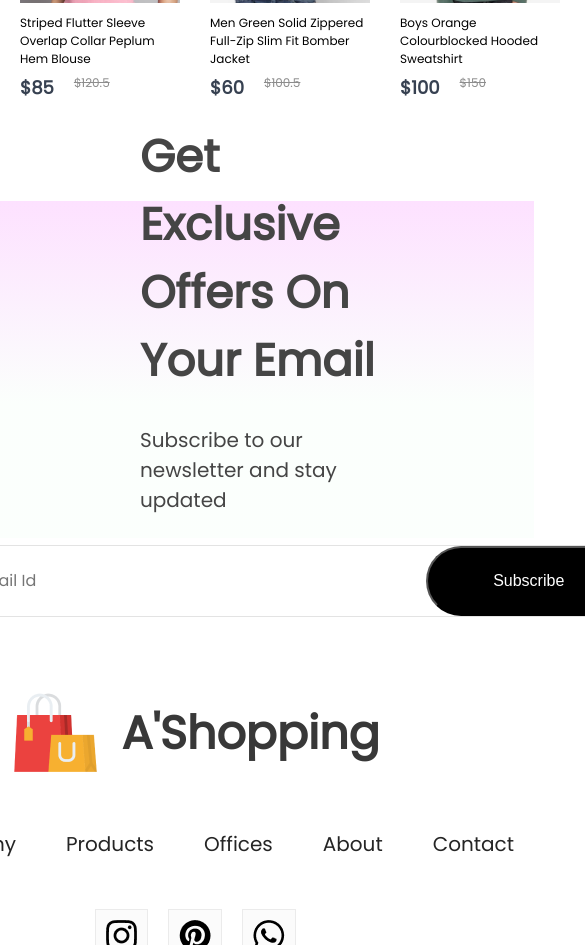
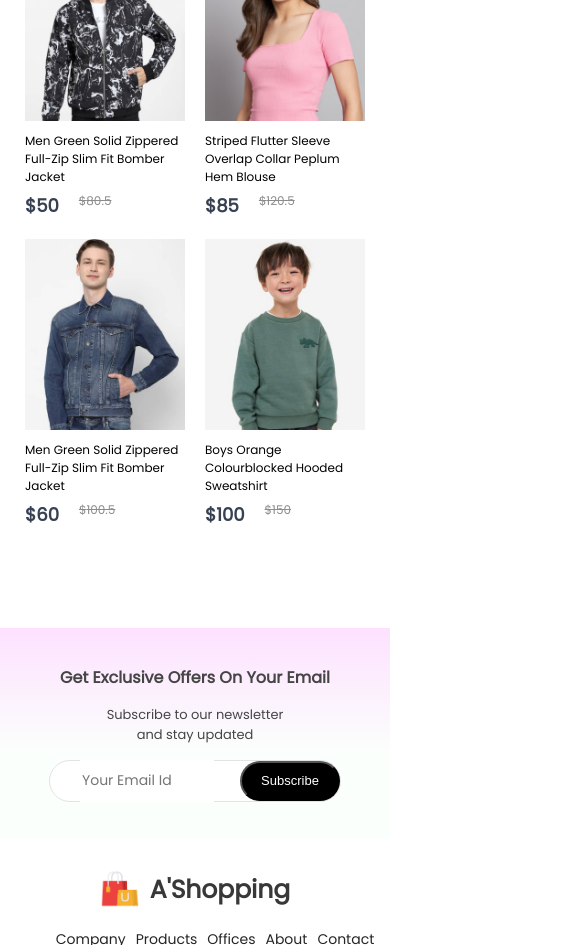
Before and after one commit to Albion007/A-Shopping-E-commerce, a React (Create React App) app: page / in a window 390 px wide. Shown: the part 2800-3745 px from the top of the page, 585 px wide, since content can reach past the window. Built offline with nearby package versions, Linux system fonts and the light colour scheme.

Commit message:
responsive offers updated

```diff
--- a/src/Components/Footer/Footer.css
+++ b/src/Components/Footer/Footer.css
@@ -52,3 +52,28 @@
     height: 3px;
     background: #c7c7c7;
 }
+@media(max-width:800px){
+    .footer{
+        gap: 20px;
+    }
+    .footer-logo{
+        gap: 10px;
+        align-items: end;
+    }
+    .footer-logo img{
+        width: 40px;
+    }
+    .footer-logo p{
+        font-size: 25px;
+    }
+    .footer-links{
+        font-size: 14px;
+        gap: 10px;
+    }
+    .footer-social-icon img{
+        width: 22px;
+    }
+    .footer-copyright{
+        font-size: 13px;
+    }
+}
--- a/src/Components/NewCollections/NewCollections.css
+++ b/src/Components/NewCollections/NewCollections.css
@@ -22,3 +22,50 @@
     margin-top: 50px;
     gap: 30px;
 }
+@media(max-width:1280px) {
+    .new-collections h1 {
+        font-size: 40px;
+    }
+    .new-collections hr {
+        width: 160px;
+        height: 4px;
+    }
+    .collections {
+        gap: 20px;
+        margin-top: 30px;
+    }
+}
+@media(max-width:1024px) {
+    .new-collections h1 {
+        font-size: 30px;
+    }
+    .new-collections hr {
+        width: 120px;
+        height: 3px;
+    }
+    .collections {
+        gap: 15px;
+        margin-top: 20px;
+    }
+}
+@media(max-width:800px) {
+    .new-collections {
+        gap: 6px;
+    }
+    .new-collections h1 {
+        font-size: 20px;
+    }
+    .new-collections hr {
+        width: 100px;
+    }
+    .collections {
+        gap: 5px;
+    }
+}
+@media(max-width:500px) {
+    .collections {
+        display: grid;
+        grid-template-columns: 1fr 1fr;
+        gap: 20px;
+    }
+}
--- a/src/Components/NewsLetter/NewsLetter.css
+++ b/src/Components/NewsLetter/NewsLetter.css
@@ -53,3 +53,98 @@
     font-size: 16px;
     cursor: pointer;
 }
+@media(max-width:1280px){
+    .newsletter{
+        padding: 0px 80px;
+        margin-bottom: 120px;
+        gap: 20px;
+    }
+    .newsletter h1{
+        font-size: 36px;
+    }
+    .newsletter p{
+        font-size: 16px;
+    }
+    .newsletter div{
+        width: 600px;
+        height: 60px;
+    }
+    .newsletter div input{
+        width: 400px;
+    }
+    .newsletter div button {
+        width: 160px;
+        height: 60px;
+    }
+}
+@media(max-width:1024px) {
+    .newsletter {
+        margin-bottom: 60px;
+    }
+    .newsletter h1 {
+        font-size: 30px;
+    }
+    .newsletter p {
+        font-size: 14px;
+    }
+    .newsletter div {
+        width: 500px;
+        height: 50px;
+    }
+    .newsletter div input {
+        width: 300px;
+        font-size: 14px;
+    }
+    .newsletter div button {
+        width: 120px;
+        height: 50px;
+        font-size: 14px;
+    }
+}
+@media(max-width:800px) {
+    .newsletter {
+        margin-bottom: 30px;
+        height: 35vh;
+    }
+    .newsletter h1 {
+        font-size: 18px;
+    }
+    .newsletter p {
+        font-size: 12px;
+    }
+    .newsletter div {
+        width: 400px;
+        height: 40px;
+    }
+    .newsletter div input {
+        width: 200px;
+        height: 40px;
+    }
+    .newsletter div button {
+        width: 100px;
+        height: 40px;
+        font-size: 13px;
+    }
+}
+@media(max-width:500px) {
+    .newsletter {
+        height: 25vh;
+        width: 100%;
+        padding: 0;
+        gap: 15px;
+    }
+    .newsletter h1 {
+        font-size: 16px;
+    }
+    .newsletter p {
+        font-size: 13px;
+        max-width: 200px;
+        text-align: center;
+    }
+    .newsletter div {
+        width: 290px;
+    }
+    .newsletter div input {
+        width: 130px;
+    }
+}
```
